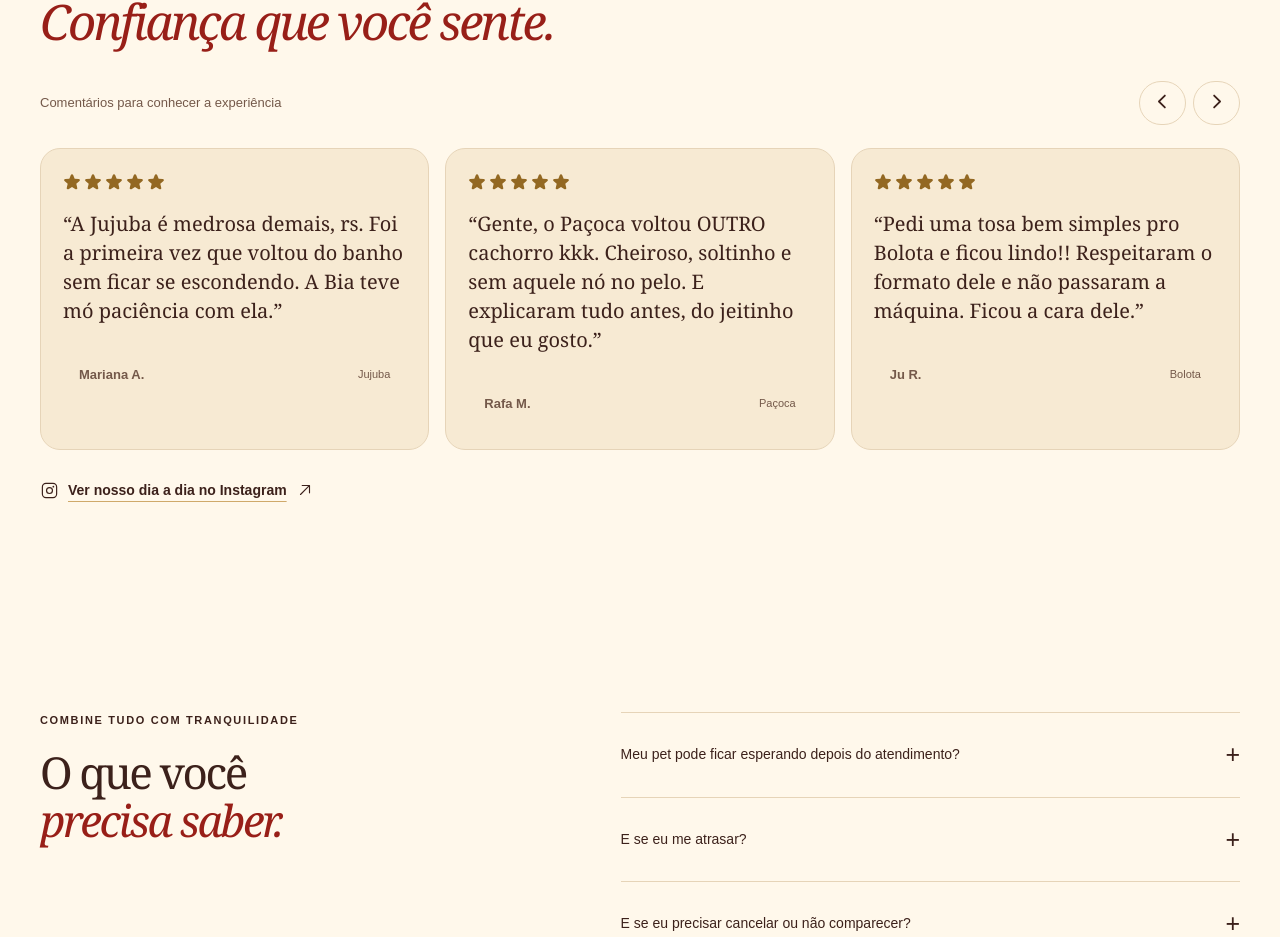
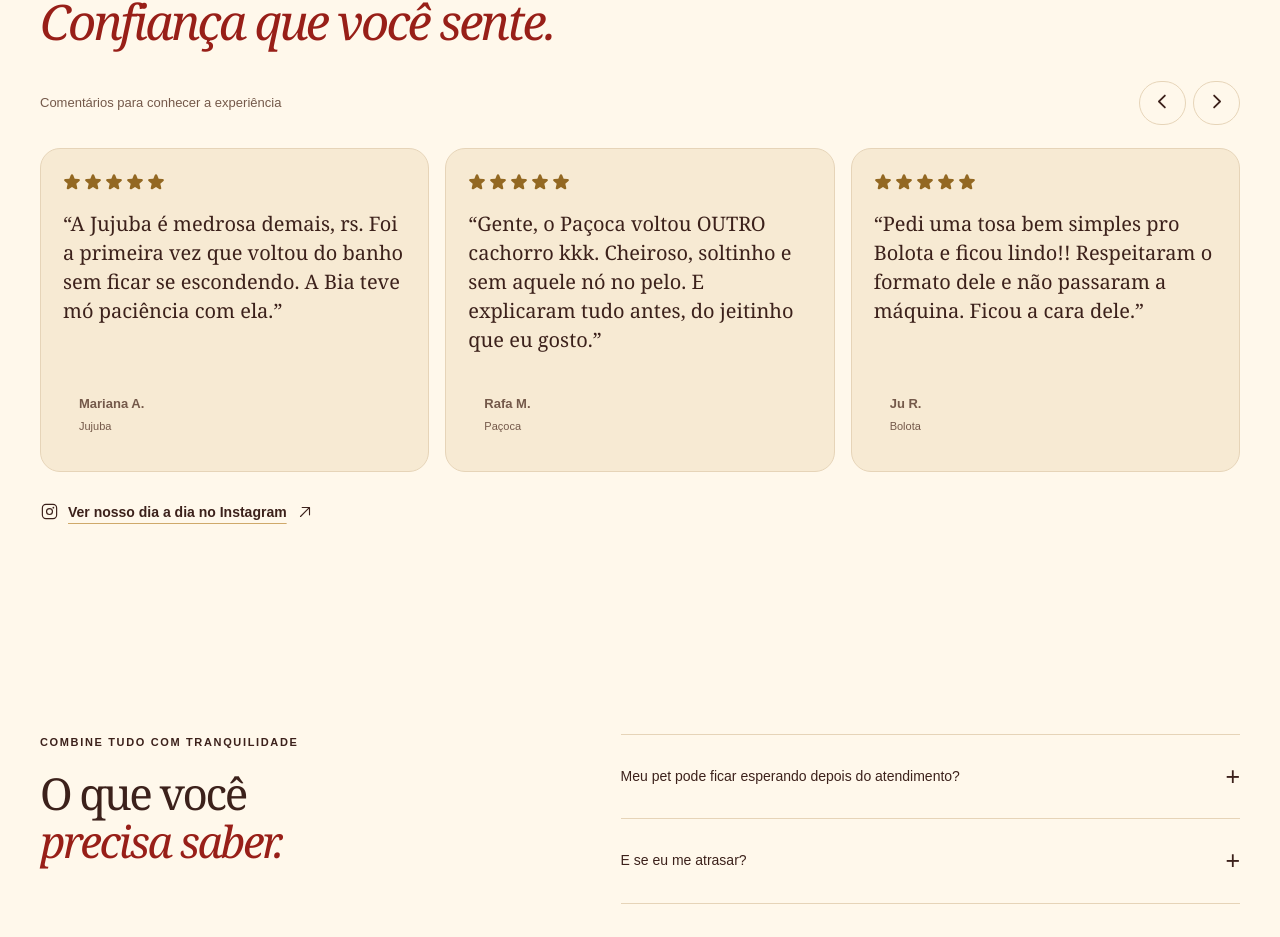
Before and after one commit to barcelos-lucas/doggie-lp, a React (Vite) app: page / in a window 1280 px wide. Shown: the part 6606-7543 px from the top of the page. Built offline with nearby package versions, Linux system fonts and the light colour scheme.

Commit message:
fix: alinhar autores dos comentarios

```diff
--- a/src/styles.css
+++ b/src/styles.css
@@ -237,9 +237,9 @@
 .carousel-track img{aspect-ratio:1;object-fit:contain;background:var(--surface-deep)}
 .carousel-track figcaption{display:flex;align-items:center;justify-content:space-between;gap:12px;padding:16px;font-size:13px;line-height:1.5;color:var(--muted)}
 .carousel-track figcaption a{display:flex;align-items:center;justify-content:center;min-width:44px;min-height:44px;color:var(--primary)}
-.review-track .review{padding:24px 22px 20px;background:var(--surface-warm)}
+.review-track .review{display:flex;flex-direction:column;padding:24px 22px 20px;background:var(--surface-warm)}
 .review-track .review blockquote{font-size:20px;line-height:1.45;margin:18px 0 24px}
-.review-track .review figcaption{gap:5px}
+.review-track .review figcaption{display:flex;flex-direction:column;align-items:flex-start;gap:5px;margin-top:auto;min-height:34px}
 .review-track .review figcaption strong{font-size:13px}
 .review-track .review figcaption span{font-size:11px}
 .portfolio-carousel>.text-link{margin-top:20px}
```
